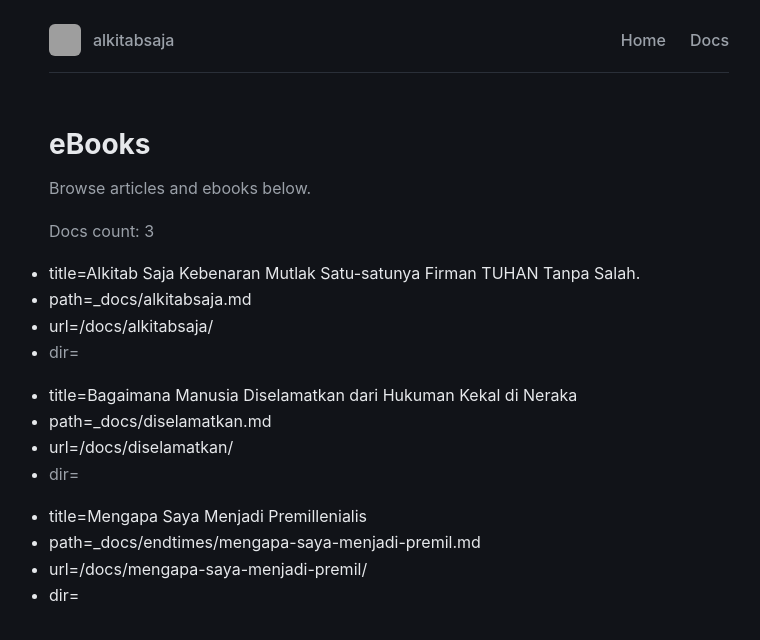
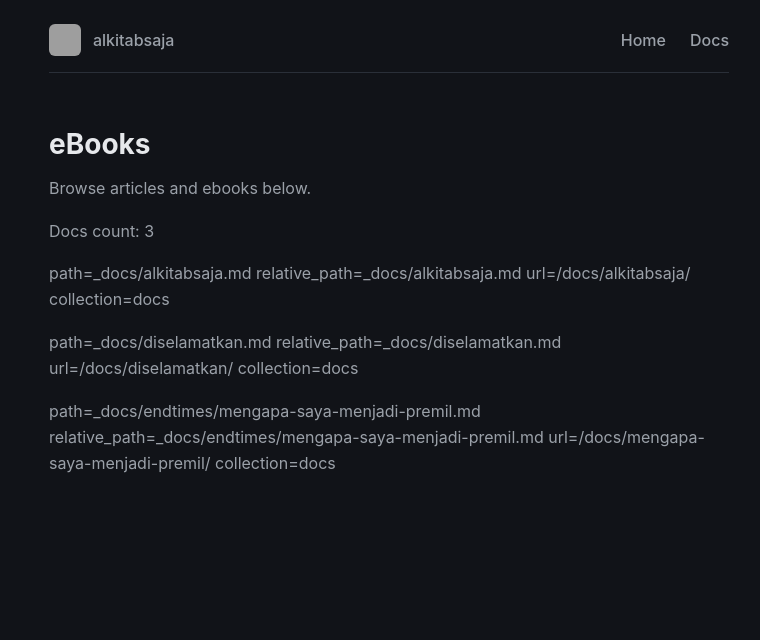
Before and after one commit to alkitabsaja/alkitabsaja.github.io, a Jekyll site: the page built from test.md, in a window 1280 px wide. Shown: the top 640 px of the page, without its empty margins (251-1011 px from the left). Built offline with Jekyll 4.4.1, drawn with Linux system fonts in a browser that asks for light colours; grey boxes are pictures that could not be loaded.

Commit message:
Update test.md

```diff
--- a/test.md
+++ b/test.md
@@ -11,8 +11,8 @@ Browse articles and ebooks below.
 Docs count: {{ site.docs | size }}
 
 {% for doc in site.docs %}
-- title={{ doc.title }}
-- path={{ doc.path }}
-- url={{ doc.url }}
-- dir={{ doc.dir }}
+path={{ doc.path }}
+relative_path={{ doc.relative_path }}
+url={{ doc.url }}
+collection={{ doc.collection }}
 {% endfor %}
```
